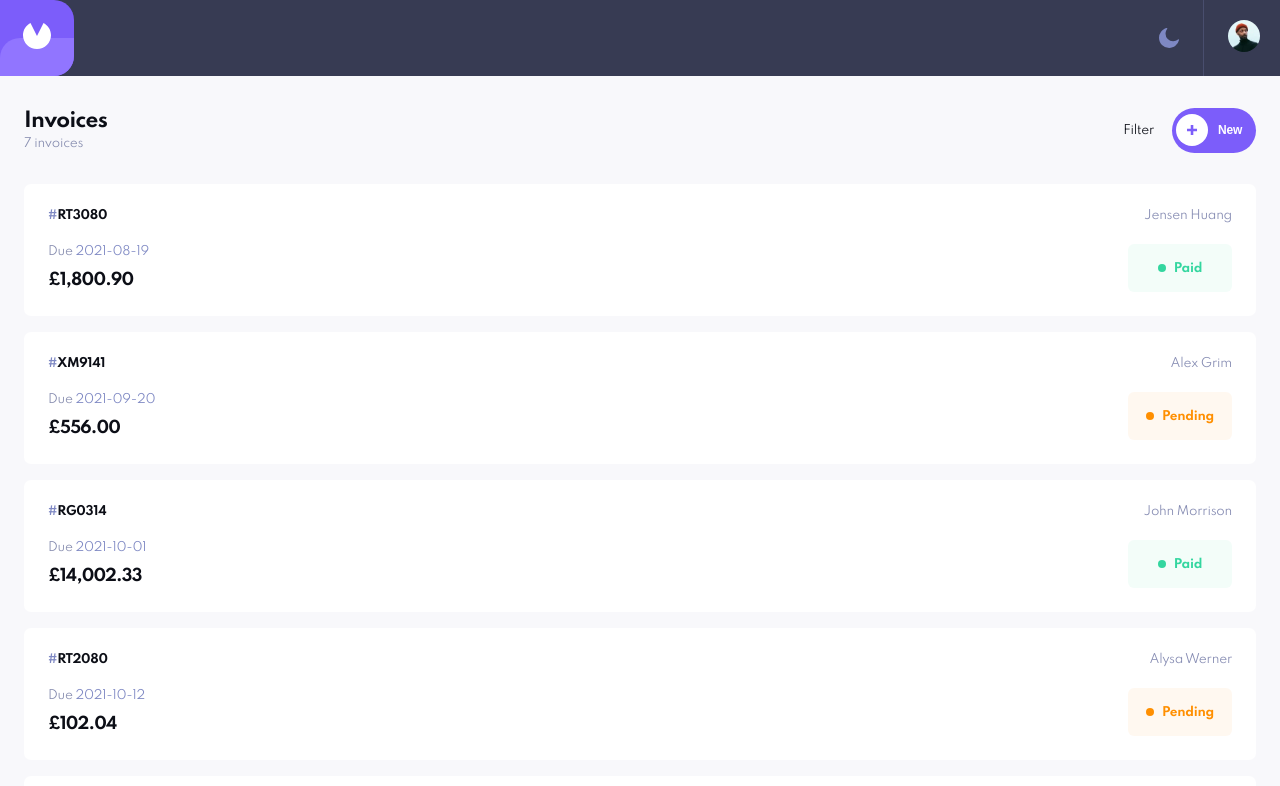
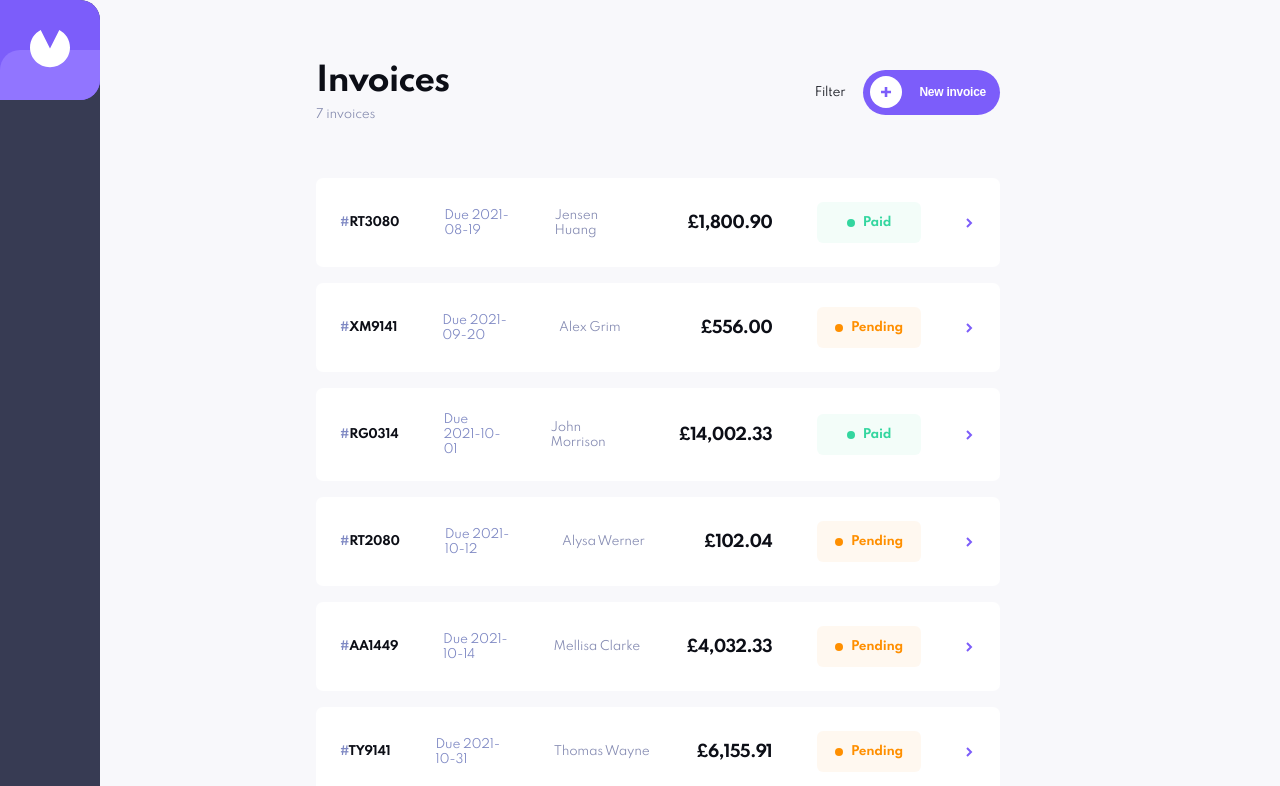
Before and after one commit to kpav33/invoice-app, a React (Create React App) app: page / in a window 1280 px wide. Shown: the top 786 px of the page. Built offline with nearby package versions, Linux system fonts and the light colour scheme.

Commit message:
Root page desktop styling

```diff
--- a/src/App.js
+++ b/src/App.js
@@ -40,6 +40,11 @@ const StyledAppDiv = styled.div`
   //opacity: 0.5;
   //background-color: rgba(0, 0, 255, 0.3);
   //z-index: 100;
+
+  @media only screen and (min-width: 900px) {
+    display: flex;
+    flex-direction: row;
+  }
 `;
 
 //export default App;
--- a/src/components/ActionBar.js
+++ b/src/components/ActionBar.js
@@ -1,9 +1,18 @@
-import React from "react";
+import React, { useState, useEffect } from "react";
 import styled from "styled-components";
 
 import { ReactComponent as Plus } from "../assets/icon-plus.svg";
 
 export default function ActionBar({ allInvoices, setCreateNewInvoice }) {
+  // Store users device width
+  const [width, setWidth] = useState(window.innerWidth);
+
+  useEffect(() => {
+    window.addEventListener("resize", () => setWidth(window.innerWidth));
+  }, [width]);
+
+  //console.log(width);
+
   return (
     <StyledActionBarDiv>
       <div>
@@ -19,7 +28,9 @@ export default function ActionBar({ allInvoices, setCreateNewInvoice }) {
         <PlusIconDiv>
           <Plus />
         </PlusIconDiv>
-        <button onClick={() => setCreateNewInvoice(true)}>New</button>
+        <button onClick={() => setCreateNewInvoice(true)}>
+          {width < 450 ? "New" : "New invoice"}
+        </button>
       </ActionBarSelectionDiv>
     </StyledActionBarDiv>
   );
@@ -34,6 +45,13 @@ const StyledActionBarDiv = styled.div`
   h2 {
     margin: 0;
     margin-bottom: 4px;
+
+    @media only screen and (min-width: 900px) {
+      font-size: 32px;
+      margin-bottom: 8px;
+      line-height: 36px;
+      letter-spacing: -1px;
+    }
   }
 
   p {
@@ -59,6 +77,10 @@ const ActionBarSelectionDiv = styled.div`
     letter-spacing: -0.25px;
     line-height: 15px;
 
+    @media only screen and (min-width: 900px) {
+      padding: 15px 14px 15px 56px;
+    }
+
     &:hover {
       cursor: pointer;
     }
@@ -76,4 +98,8 @@ const PlusIconDiv = styled.div`
   border-radius: 50%;
   position: absolute;
   left: 40%;
+
+  @media only screen and (min-width: 900px) {
+    left: 30%;
+  }
 `;
--- a/src/components/Header.js
+++ b/src/components/Header.js
@@ -9,11 +9,11 @@ import userImg from "../assets/image-avatar.jpg";
 export default function Header() {
   return (
     <StyledHeader>
-      <Link to="/">
+      <StyledLink to="/">
         <LogoDiv>
           <Logo />
         </LogoDiv>
-      </Link>
+      </StyledLink>
       <SwitcherUserDiv>
         <Moon />
         <div>
@@ -29,6 +29,12 @@ const StyledHeader = styled.header`
   justify-content: space-between;
   align-items: center;
   background: #373b53;
+
+  @media only screen and (min-width: 900px) {
+    //display: flex;
+    flex-direction: column;
+    border-radius: 0px 20px 20px 0px;
+  }
 `;
 
 const LogoDiv = styled.div`
@@ -37,6 +43,14 @@ const LogoDiv = styled.div`
   border-radius: 0px 20px 20px 0px;
   position: relative;
   overflow: hidden;
+
+  @media only screen and (min-width: 900px) {
+    width: 100%;
+    height: 100%;
+    display: flex;
+    justify-content: center;
+    align-items: center;
+  }
 
   &::before {
     position: absolute;
@@ -52,6 +66,12 @@ const LogoDiv = styled.div`
   svg {
     position: relative;
     z-index: 10;
+
+    @media only screen and (min-width: 900px) {
+      position: absolute;
+      width: 40px;
+      height: 40px;
+    }
   }
 `;
 
@@ -60,8 +80,17 @@ const SwitcherUserDiv = styled.div`
   justify-content: center;
   align-items: center;
 
+  @media only screen and (min-width: 900px) {
+    flex-direction: column;
+  }
+
   svg {
     margin-right: 24px;
+
+    @media only screen and (min-width: 900px) {
+      margin-right: 0px;
+      margin-bottom: 32px;
+    }
   }
 
   img {
@@ -69,9 +98,26 @@ const SwitcherUserDiv = styled.div`
     border-radius: 50%;
     margin: 20px 20px 20px 24px;
     //border-left: 2px solid red;
+
+    @media only screen and (min-width: 900px) {
+      margin: 24px 30px;
+      width: 40px;
+    }
   }
 
   & > div {
     border-left: 1px solid #494e6e;
+
+    @media only screen and (min-width: 900px) {
+      border-top: 1px solid #494e6e;
+      border-left: none;
+    }
   }
 `;
+
+const StyledLink = styled(Link)`
+  @media only screen and (min-width: 900px) {
+    width: 100px;
+    height: 100px;
+  }
+`;
--- a/src/components/Invoice.js
+++ b/src/components/Invoice.js
@@ -1,6 +1,7 @@
 import React from "react";
 import styled from "styled-components";
 import { Link } from "react-router-dom";
+import { ReactComponent as ArrowRight } from "../assets/icon-arrow-right.svg";
 
 export default function Invoice({
   id,
@@ -49,9 +50,7 @@ export default function Invoice({
           <span>#</span>
           {id}
         </StyledIdPara>
-        <StyledDatePara>
-          <span>Due</span> {due}
-        </StyledDatePara>
+        <StyledDatePara>{`Due ${due}`}</StyledDatePara>
         <StyledNamePara>{name}</StyledNamePara>
         <StyledValuePara>{totalFormatted}</StyledValuePara>
         <StyledStatusDiv
@@ -61,6 +60,7 @@ export default function Invoice({
           <span className="dot"></span>
           {statusCapitalized}
         </StyledStatusDiv>
+        <ArrowRight />
       </StyledInvoiceDiv>
     </InvoiceLink>
   );
@@ -83,9 +83,12 @@ const StyledInvoiceDiv = styled.div`
     "date status"
     "value status";
 
-  p {
-    //padding: 0;
-    margin: 0;
+  @media only screen and (min-width: 900px) {
+    grid-template: 1fr / 1fr 1.5fr 2fr 1fr 1fr 10px;
+    grid-template-areas: "id date name value status";
+    align-items: center;
+    justify-items: flex-start;
+    grid-gap: 45px;
   }
 `;
 
@@ -93,18 +96,39 @@ const StyledIdPara = styled.p`
   font-weight: bold;
   color: var(--text-light-black);
   grid-area: id;
+  margin: 0;
 
   span {
     color: var(--text-light-form);
+  }
+
+  @media only screen and (min-width: 900px) {
+    //margin-left: 32px;
   }
 `;
 
 const StyledDatePara = styled.p`
   color: var(--text-light-form);
   grid-area: date;
+  margin: 0;
 
-  span {
+  /* span {
     color: var(--date-text-light);
+    @media only screen and (min-width: 900px) {
+      margin-right: 10px;
+    }
+  } */
+
+  @media only screen and (min-width: 900px) {
+    //margin: 0px 0px 0px 43px;
+    //width: 100%;
+    /* display: flex;
+    align-items: center;
+    justify-content: space-between; */
+    text-align: left;
+    //align-self: flex-start;
+    //justify-items: flex-start;
+    justify-self: flex-start;
   }
 `;
 
@@ -113,6 +137,15 @@ const StyledNamePara = styled.p`
   text-align: right;
   grid-area: name;
   //align-self: flex-end;
+  margin: 0;
+
+  @media only screen and (min-width: 900px) {
+    //margin: 0px 73px 0px 45px;
+    text-align: left;
+    //width: 100%;
+    //margin-left: 70px;
+    justify-self: flex-start;
+  }
 `;
 
 const StyledValuePara = styled.p`
@@ -122,6 +155,13 @@ const StyledValuePara = styled.p`
   letter-spacing: -0.8px;
   color: var(--text-light-black);
   grid-area: value;
+  margin: 0;
+
+  @media only screen and (min-width: 900px) {
+    //margin: 0px 40px 0px 73px;
+    //text-align: right;
+    justify-self: flex-end;
+  }
 `;
 
 const StyledStatusDiv = styled.div`
@@ -135,6 +175,11 @@ const StyledStatusDiv = styled.div`
   justify-content: center;
   align-items: center;
   grid-area: status;
+  margin: 0;
+
+  @media only screen and (min-width: 900px) {
+    //margin-right: 48px;
+  }
 
   .dot {
     height: 8px;
--- a/src/components/Invoices.js
+++ b/src/components/Invoices.js
@@ -47,6 +47,10 @@ const StyledInvoicesDiv = styled.div`
   grid-template: auto / auto;
   margin-top: 32px;
   grid-gap: 16px;
+
+  @media only screen and (min-width: 900px) {
+    margin-top: 64px;
+  }
 `;
 
 const StyledNoInvoicesLeftDiv = styled.div`
--- a/src/components/MainContent.js
+++ b/src/components/MainContent.js
@@ -32,4 +32,9 @@ export default function MainContent({ allInvoices, setAllInvoices }) {
 
 const StyledMain = styled.main`
   padding: 32px 24px;
+
+  @media only screen and (min-width: 900px) {
+    width: 100%;
+    margin: 3% 20% 0% 15%;
+  }
 `;
```
Also changed, not shown: src/assets/logo.svg.
